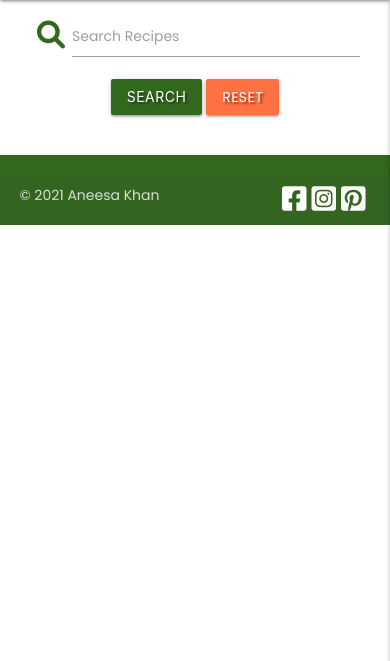
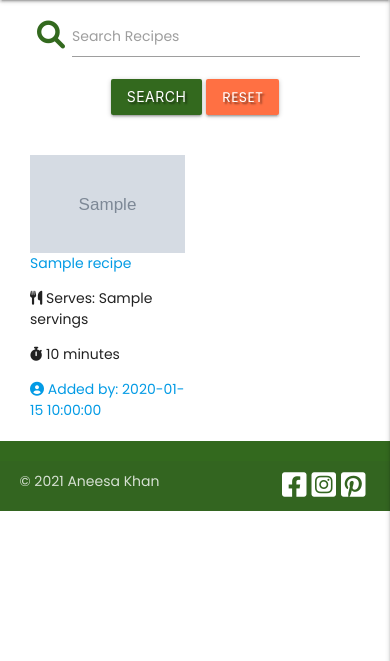
Before and after one commit to anee127/Milestone-Project-3, a Flask app: page /search in a window 390 px wide. Shown: the part 77-738 px from the top of the page. Run offline with Flask 2, Linux system fonts and the light colour scheme; grey boxes marked "Sample" are stand-in pictures; a database or web service that is not in the repository returns one stand-in record (values such as "Sample title"); some libraries are stand-ins or nearby versions; some web fonts are replaced.

Commit message:
added more styling to recipe cards for mobile devices

```diff
--- a/static/css/style.css
+++ b/static/css/style.css
@@ -47,7 +47,7 @@
 
 .recipe-display {
     text-align: justify;
-    margin: 20px auto;
+    margin-bottom: 20px;
 }
 
 .img_recipe {
--- a/templates/all_recipes.html
+++ b/templates/all_recipes.html
@@ -17,17 +17,18 @@
       </div>
     </form>
   </div>
-  <!-- layout of recipe grid taken from https://riptutorial.com/materializecss/example/30081/horizontal-card -->
+
+  <!-- All recipes for desktop-->
   {% if recipes|length > 0 %}
   <div class="row hide-on-small-only">
     {% for recipe in recipes %}
-    <div class="col s4 recipes-display shadow-2-strong lime lighten-4">
+    <div class="col s4 recipes-display">
       <a href="{{ url_for('show_recipe', recipe_id=recipe._id) }}">
         <img class="img_recipe" src="{{ recipe.image_url}}" alt="recipe">
-        <span class="card-title recipes-title">{{ recipe.recipe_name }}</span>
+        <span class="card-title recipes-title"> {{ recipe.recipe_name }} </span>
       </a>
-      <h6><i class="fas fa-utensils prefix"></i></i>Serves: {{ recipe.servings }}</h6>
-      <h6><i class="fas fa-stopwatch prefix"></i>{{ recipe.timing }} minutes</h6>
+      <h6><i class="fas fa-utensils prefix"></i></i> Serves: {{ recipe.servings }}</h6>
+      <h6><i class="fas fa-stopwatch prefix"></i> {{ recipe.timing }} minutes</h6>
       <a class="recipe-card-link" href="{{ url_for('profile', username=recipe.created_by) }}">
         <i class="fas fa-user-circle pe-1"></i>Added by: {{ recipe.created_by }}
       </a>
@@ -40,9 +41,37 @@
       {% endif %}
     </div>
     {% endfor %}
+    {% else %}
+    <h4 class="deep-orange-text center-align">No Results Found</h4>
+    {% endif %}
+  </div>
+
+  <!-- All recipes for mobile -->
+  {% if recipes|length > 0 %}
+  <div class="row show-on-small hide-on-med-and-up">
+    {% for recipe in recipes %}
+    <div class="col s6 recipes-display">
+      <a href="{{ url_for('show_recipe', recipe_id=recipe._id) }}">
+        <img class="img_recipe" src="{{ recipe.image_url}}" alt="recipe">
+        <span class="card-title recipes-title">{{ recipe.recipe_name }}</span>
+      </a>
+      <p><i class="fas fa-utensils prefix"></i></i> Serves: {{ recipe.servings }}</p>
+      <p><i class="fas fa-stopwatch prefix"></i> {{ recipe.timing }} minutes</p>
+      <a class="recipe-card-link" href="{{ url_for('profile', username=recipe.created_by) }}">
+        <i class="fas fa-user-circle pe-1"></i> Added by: {{ recipe.created_by }}
+      </a>
+      <!-- edit button -->
+      {% if session.user|lower == recipe.created_by|lower %}
+      <a class="btn btn-small ms-auto amber darken-2 text-primary-color"
+        href="{{ url_for('edit_recipe', recipe_id=recipe._id) }}" role="button">
+        Edit Recipe
+      </a>
+      {% endif %}
+    </div>
+    {% endfor %}
   </div>
   {% else %}
-  <h3 class="red-text text-darken-4 center-align">No Results Found</h3>
+  <h4 class="deep-orange-text center-align">No Results Found</h4>
   {% endif %}
 </div>
 {% endblock %}
```
